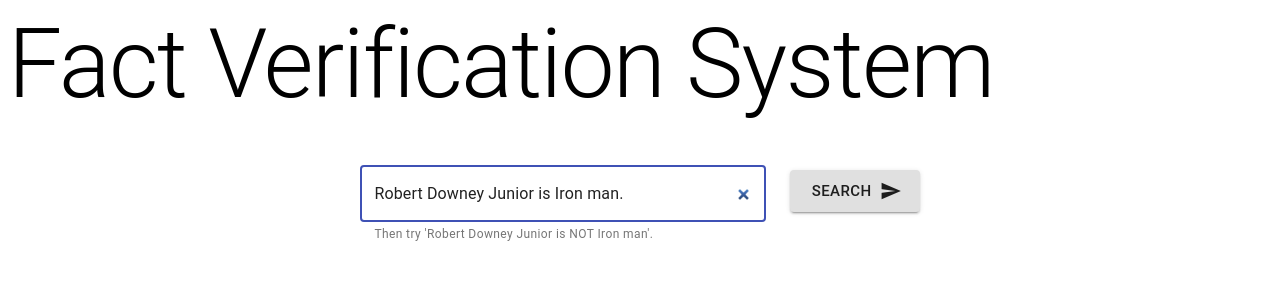
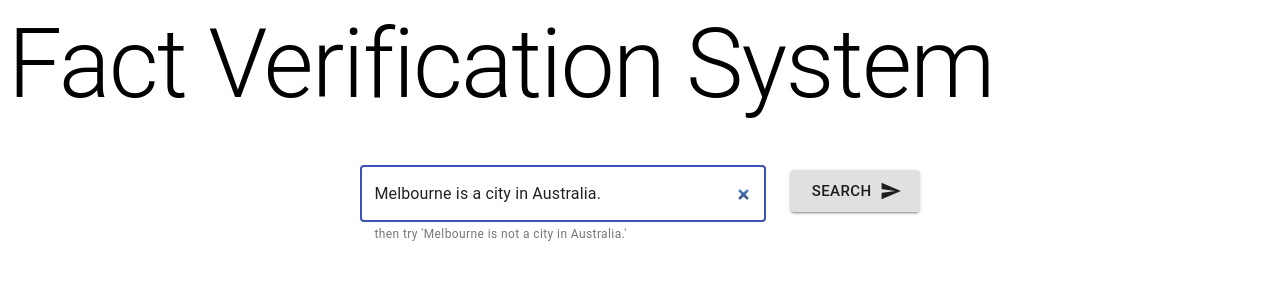
Before and after one commit to PrettyBabyMiki/verification-system-react, a React (Create React App) app: page / in a window 1280 px wide. Shown: the top 295 px of the page. Built offline with nearby package versions, Linux system fonts and the light colour scheme.

Commit message:
DEL all console.logs

```diff
--- a/src/components/ClaimInput.tsx
+++ b/src/components/ClaimInput.tsx
@@ -10,8 +10,9 @@ import { AppState } from '../redux/store'
 
 
 interface State {
-    errorState: boolean
-    defaultValue: string
+    errorState: boolean;
+    defaultValue: string;
+    helperText: string;
 }
 
 interface OwnProps {
@@ -35,7 +36,8 @@ class ClaimInput extends Component<Props, State> {
         super(props);
         this.state = {
             errorState:false,
-            defaultValue: "Robert Downey Junior is Iron man."
+            defaultValue: "Melbourne is a city in Australia.",
+            helperText: "then try 'Melbourne is not a city in Australia.'"
         }
     }
 
@@ -54,7 +56,7 @@ class ClaimInput extends Component<Props, State> {
             placeholder="Enter a claim."
             error={this.state.errorState}
             defaultValue={this.state.defaultValue}
-            helperText="Then try 'Robert Downey Junior is NOT Iron man'."
+            helperText={this.state.helperText}
             onChange={this.handleTextChange}
             onKeyPress={this.handleEnter}
             />
@@ -69,7 +71,7 @@ class ClaimInput extends Component<Props, State> {
     handleEnter = (e: React.KeyboardEvent) => {
         if (e.key !== "Enter") { return ; }
         if (this.props.claimInput.length <= 0) {
-            console.log("please enter something.")
+            this.props.toggleErrorDisplayCallback(true, "Please enter something.")
             this.setState({...this.state, errorState:true})
             return
         }
@@ -86,8 +88,6 @@ class ClaimInput extends Component<Props, State> {
                 this.props.updateResultsList(res.data.data)
                 // cancel loading screen.
             }).catch(error => {
-                console.log("error", error)
-                console.log(error.message)
                 this.props.toggleErrorDisplayCallback(true, error.message)
             }).finally(() => {
                 this.props.toggleLoadingCallback(false);
--- a/src/components/ResultsTable.tsx
+++ b/src/components/ResultsTable.tsx
@@ -59,7 +59,7 @@ class ResultsTable extends React.Component<Props, State> {
     }
 
     renderRows(){
-        console.log(this.props.resultsList)
+        // console.log(this.props.resultsList)
         return this.props.resultsList.map((listItem, i) => {
             const row = this.createData(listItem[0], listItem[1])
             return (
```
